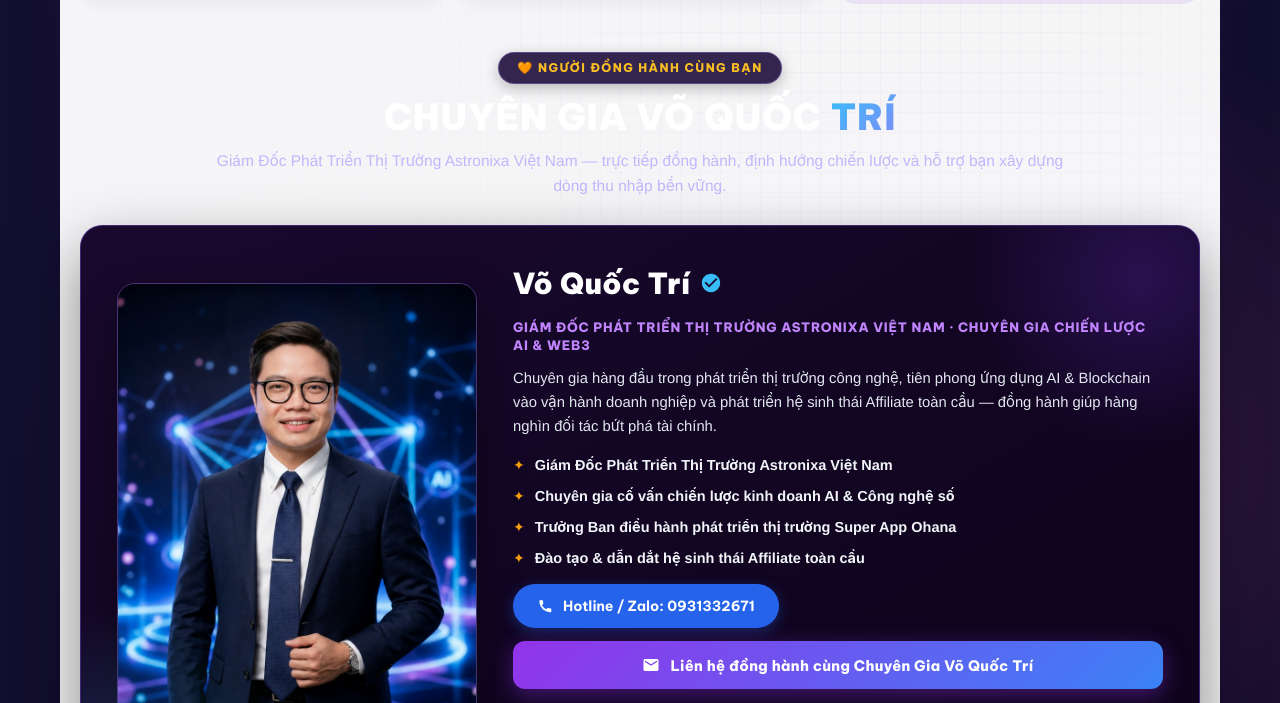
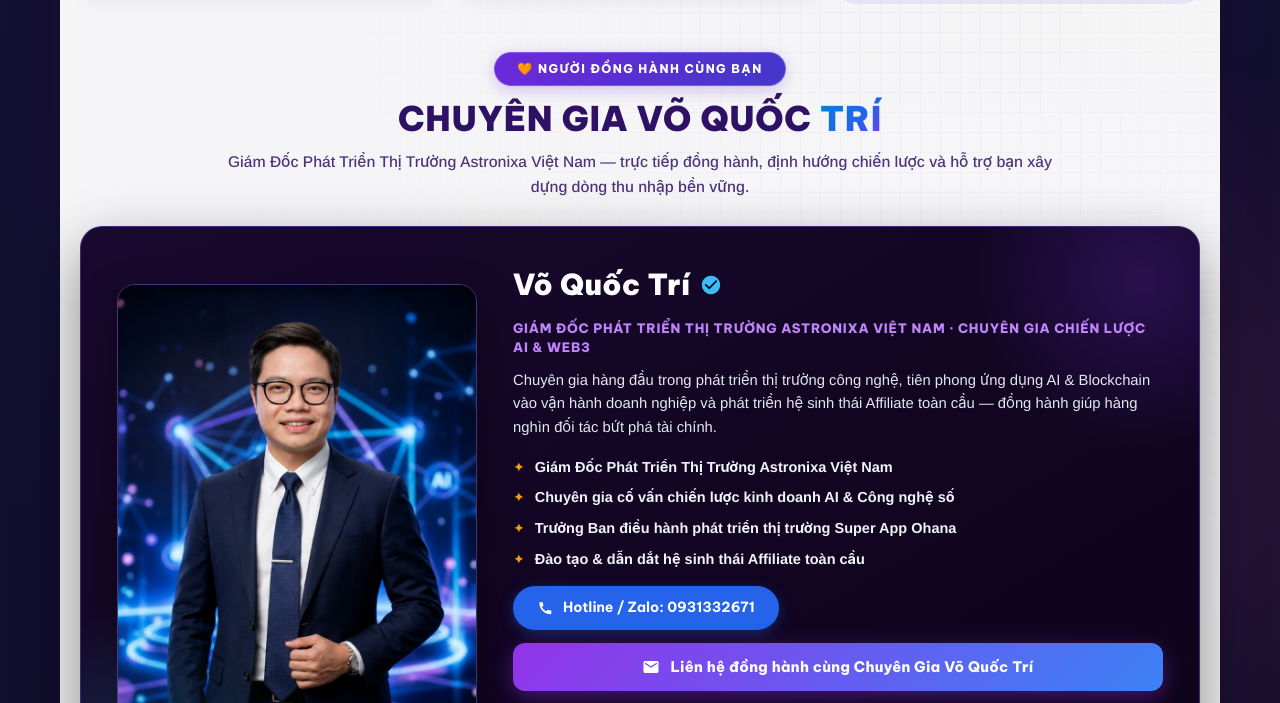
Before and after one commit to briantrivo/business-meeting-2026, a website: page public/index.html in a window 1280 px wide. Shown: the part 4053-4756 px from the top of the page. Drawn offline with nearby package versions, Linux system fonts and the light colour scheme.

Commit message:
fix: Optimize speaker section header colors for contrast and readability

```diff
--- a/public/index.html
+++ b/public/index.html
@@ -994,35 +994,36 @@
     .speaker-header {
       text-align: center;
       margin-bottom: 26px;
+      position: relative;
     }
     .speaker-pill {
       display: inline-flex;
       align-items: center;
       gap: 8px;
-      padding: 6px 18px;
+      padding: 7px 22px;
       border-radius: 999px;
-      background: rgba(30, 15, 60, 0.9);
-      border: 1px solid rgba(167, 139, 250, 0.35);
+      background: linear-gradient(135deg, #6d28d9 0%, #4338ca 100%);
+      border: 1px solid rgba(167, 139, 250, 0.45);
       font-family: "Be Vietnam Pro", sans-serif;
       font-weight: 800;
       font-size: 12px;
       letter-spacing: .12em;
       text-transform: uppercase;
-      color: #fbbf24;
+      color: #ffffff;
       margin-bottom: 12px;
-      box-shadow: 0 4px 14px rgba(0, 0, 0, 0.25);
+      box-shadow: 0 4px 16px rgba(109, 40, 217, 0.25);
     }
     .speaker-title {
       font-family: "Be Vietnam Pro", sans-serif;
       font-weight: 900;
-      font-size: 36px;
-      line-height: 1.2;
+      font-size: 34px;
+      line-height: 1.25;
       text-transform: uppercase;
-      color: #ffffff;
+      color: #2e1065;
       letter-spacing: .02em;
     }
     .speaker-title .sp-name-highlight {
-      background: linear-gradient(135deg, #38bdf8, #818cf8);
+      background: linear-gradient(135deg, #0284c7 0%, #2563eb 60%, #7c3aed 100%);
       -webkit-background-clip: text;
       background-clip: text;
       color: transparent;
@@ -1030,9 +1031,10 @@
     .speaker-sub {
       font-size: 15.5px;
       line-height: 1.6;
-      color: #c4b5fd;
-      max-width: 860px;
+      color: rgba(46, 16, 101, 0.85);
+      max-width: 840px;
       margin: 10px auto 0;
+      font-weight: 500;
     }
 
     .speaker-card {
```
